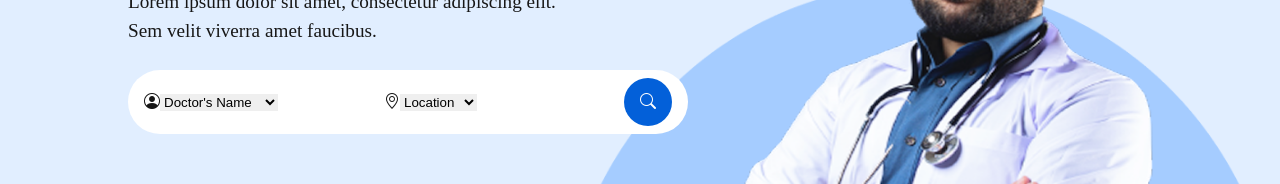
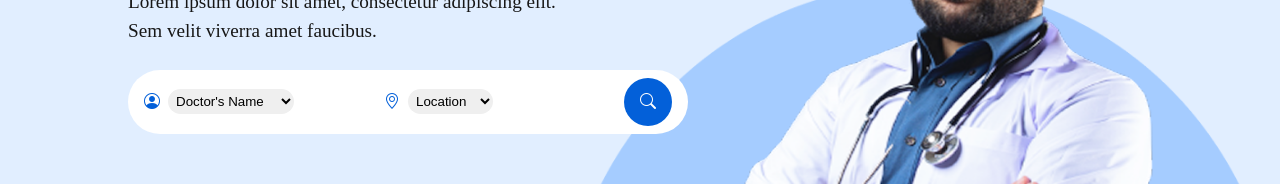
Before and after one commit to Hadi20Diab/DigitalHubFirstProject, a Next.js app in the folder my-app/: page / in a window 1280 px wide. Shown: the part 292-476 px from the top of the page. Built offline with nearby package versions, Linux system fonts and the light colour scheme.

Commit message:
fix: enhance accessibility by adding names and IDs to select elements in HeroSection

```diff
--- a/my-app/app/components/HeroSection/HeroSection.jsx
+++ b/my-app/app/components/HeroSection/HeroSection.jsx
@@ -12,7 +12,7 @@ const HeroSection = () => {
                     <div className="search-bar">
                         <div className="col-3">
                             <i className="bi bi-person-circle"></i>
-                            <select defaultValue="s">
+                            <select defaultValue="s" name="doctorName" id="doctorName">
                                 <option value="s" disabled>Doctor's Name</option>
                                 <option value="HadiDiab">Hadi Diab</option>
                                 <option value="MahmoudShadi">Mahmoud Shadi</option>
@@ -20,7 +20,7 @@ const HeroSection = () => {
                         </div>
                         <div className="col-3">
                             <i className="bi bi-geo-alt"></i>
-                            <select defaultValue="">
+                            <select defaultValue="" name="location" id="location">
                                 <option value="" disabled>Location</option>
                                 <option value="NewYork">New York</option>
                                 <option value="California">California</option>
--- a/my-app/app/components/HeroSection/HeroSection.scss
+++ b/my-app/app/components/HeroSection/HeroSection.scss
@@ -56,19 +56,26 @@
                 gap: 0.5rem;
                 margin-top: 1rem;
                 justify-content: space-between;
-                background-color: var(--secoundary-text-color);
-                color: var(--primary-text-color);
+                background: var(--secoundary-text-color);
+                color: var(--primary-color);
                 padding: 0.5rem 1rem;
                 border-radius: 2rem;
                 align-items: center;
-                z-index: 1;
+                z-index: 4;
                 position: relative;
                 width: 35rem;
                 flex-wrap: wrap;
 
+                .col-3 {
+                    display: flex;
+                    gap: 0.5em;
+                    align-items: center;
+                }
 
                 select {
                     border: none;
+                    padding: 0.3em;
+                    border-radius: 1em;
                 }
 
                 .search-button {
```
